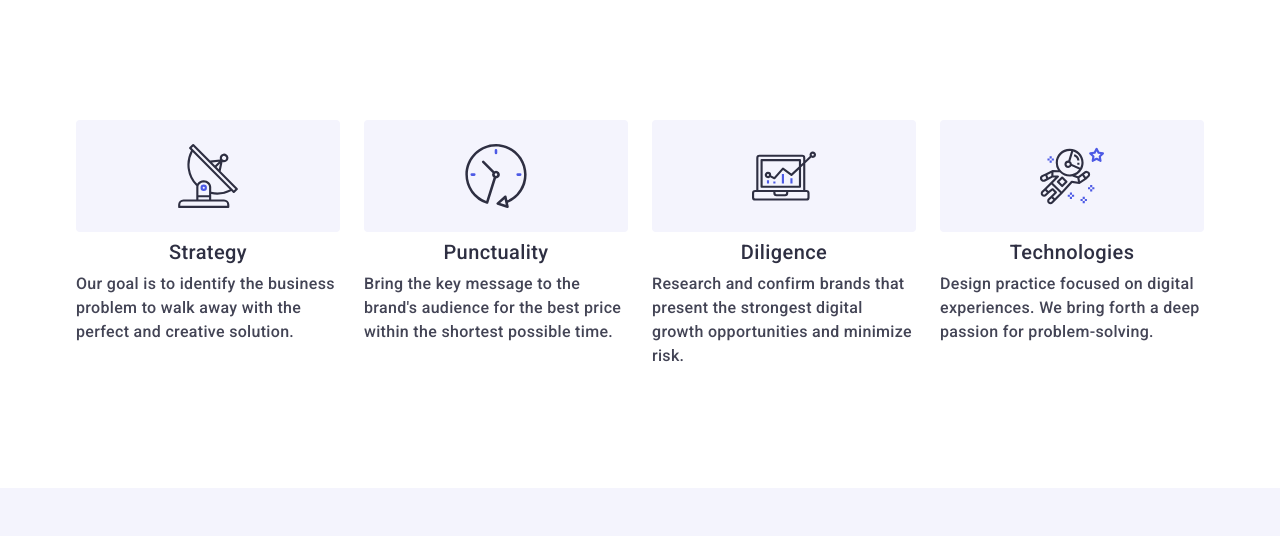
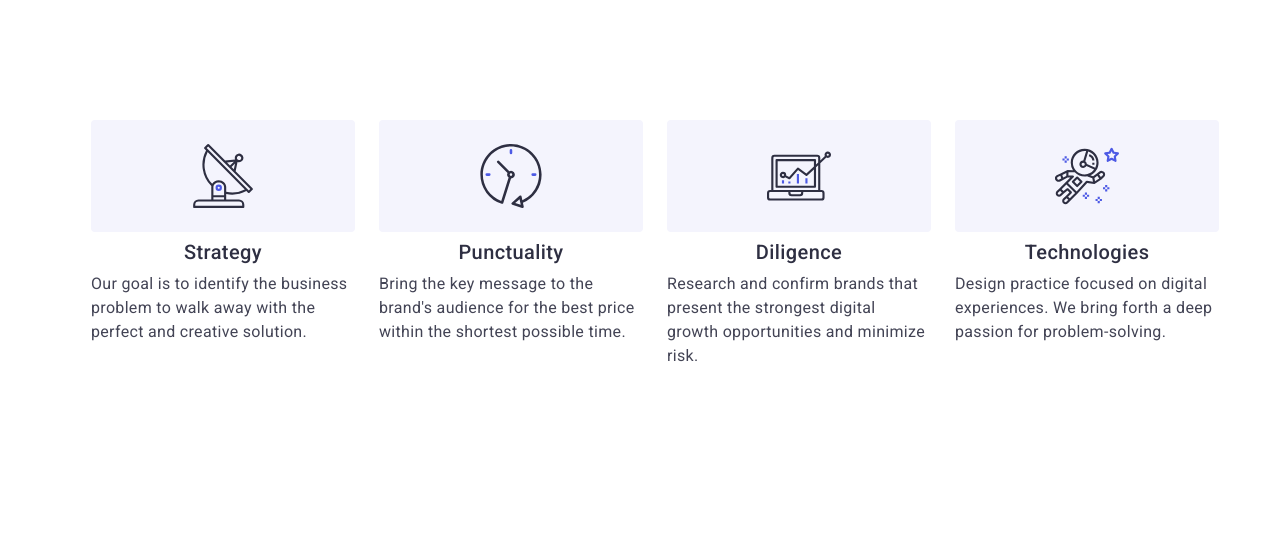
Before and after one commit to hladykzarina/Web-Studio, a plain HTML site: page index.html in a window 1280 px wide. Shown: the top 536 px of the page. Drawn offline with nearby package versions, Linux system fonts and the light colour scheme.

Commit message:
screen-mobile-features

```diff
--- a/css/styles.css
+++ b/css/styles.css
@@ -302,8 +302,9 @@ ul {
   margin-bottom: 8px;
 }
 
-@media only screen and (min-width: 768px) {
+@media only screen and (min-width: 320px) and (min-width: 767px) {
   .features-icons {
+    flex-wrap: wrap;
   }
 }
 
@@ -313,32 +314,61 @@ ul {
   }
 }
 
+.features-container {
+  width: 396px;
+}
+
+@media only screen and (min-width: 768px) and (min-width: 1157px) {
+  .features-container {
+    width: 736px;
+  }
+  .features-list-item {
+    flex-wrap: wrap;
+  }
+}
+
+@media only screen and (min-width: 1158px) {
+  .features-container {
+    width: 1128px;
+  }
+  .features-item > .features-icons {
+    display: flex;
+  }
+}
+
 .features-list-item {
-  width: calc((100% - 72px) / 4);
+  width: calc(100% - 24px);
 }
 
 .features-item {
-  /* font-size: 16px;
-  line-height: 1.5;
-  letter-spacing: 0.02em;
-  color: #434455;
-  flex: none;
-  order: 1;
-  flex-grow: 0; */
-
   font-weight: 500;
   font-size: 16px;
-  line-height: 24px;
+  line-height: 1.5em;
   letter-spacing: 0.02em;
   color: #434455;
   flex: none;
   order: 1;
   align-self: stretch;
   flex-grow: 0;
+  margin-bottom: 72px;
+  margin-top: 8px;
+}
+
+@media only screen and (min-width: 1158px) {
+  .features-item {
+    font-weight: 400;
+  }
 }
 
 .pictures-section {
+  display: none;
   padding-bottom: 120px;
+}
+
+@media only screen and (min-width: 1158px) {
+  .pictures-section {
+    display: flex;
+  }
 }
 
 .images-header {
--- a/index.html
+++ b/index.html
@@ -71,7 +71,7 @@
     -->
 
       <section class="features-section">
-        <div class="container">
+        <div class="features-container container">
           <h2 class="hidden-header" hidden>Features</h2>
           <ul class="features-list list">
             <li class="features-list-item">
@@ -128,7 +128,7 @@
           </ul>
         </div>
       </section>
-<!--
+
       <section class="pictures-section">
         <div class="container">
           <h2 class="images-header">What are we doing</h2>
@@ -160,7 +160,6 @@
           </ul>
         </div>
       </section>
-    -->
 
       <section class="team-members section">
         <div class="team-container container">
@@ -342,7 +341,7 @@
           </ul>
         </div>
       </section>
-<!--
+
       <section class="section-customers">
         <div class="container">
           <h2 class="customers-title">Customers</h2>
@@ -393,6 +392,7 @@
         </div>
       </section>
     </main>
+    <!--
     <footer class="footer">
       <div class="footer-container container">
         <div class="footer-title">
```
